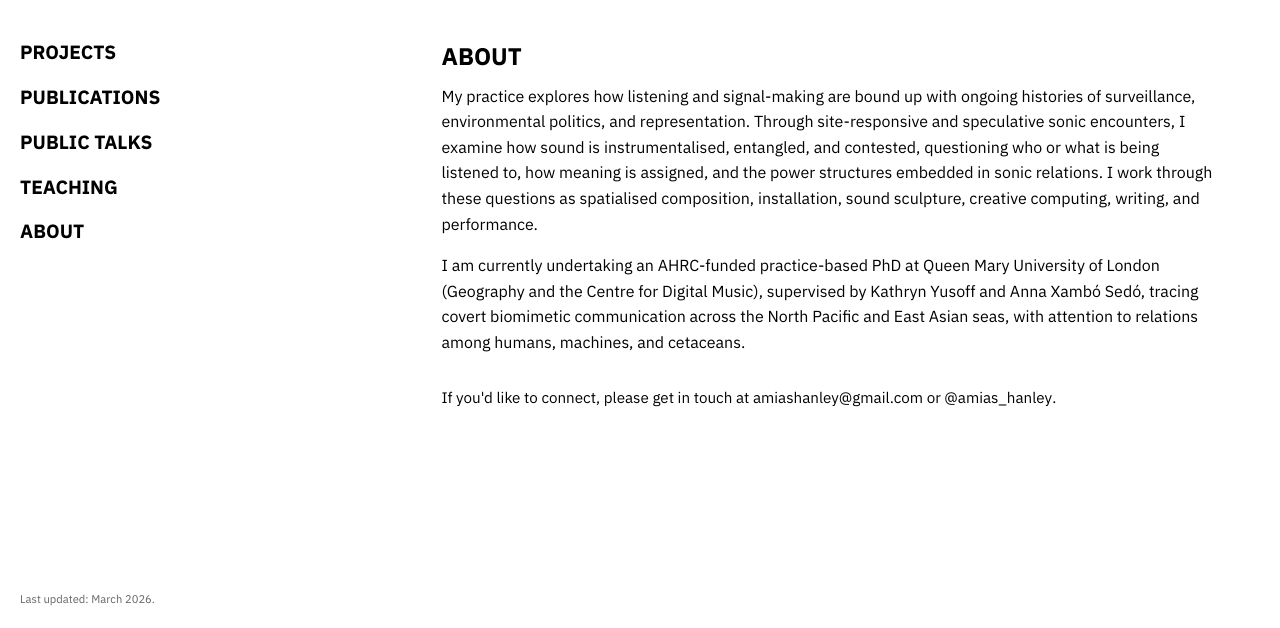
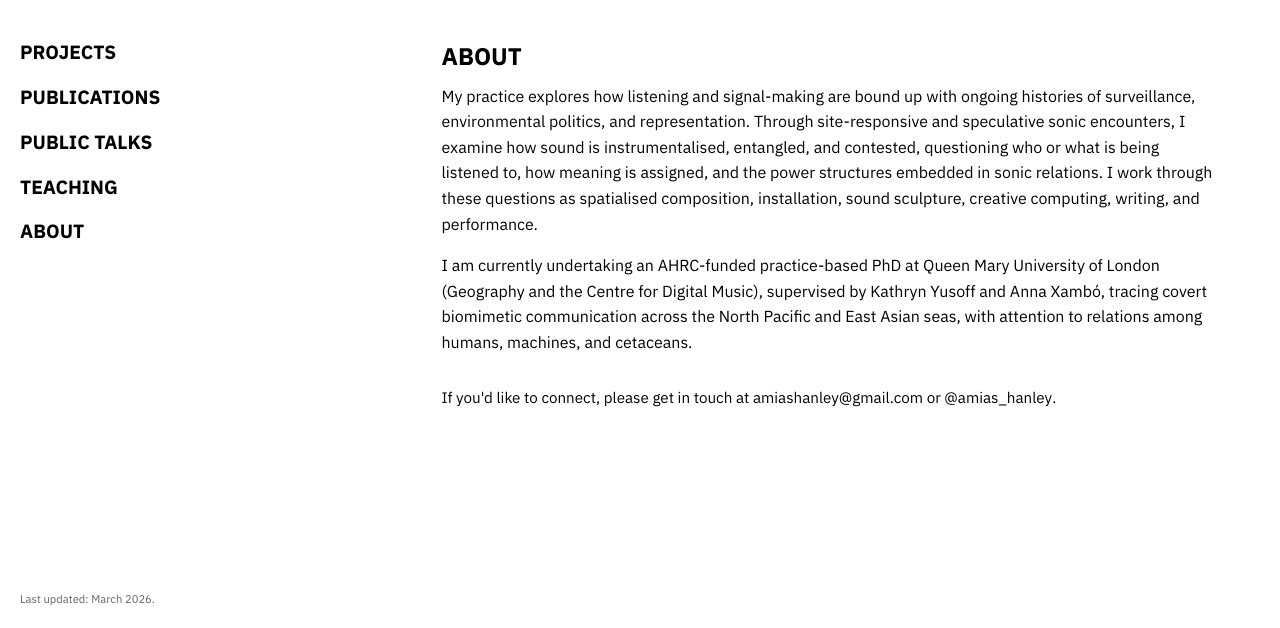
Before and after one commit to amiashanley/amiashanley-website, a plain HTML site: page about/about.html in a window 1280 px wide. Shown: the part 172-800 px from the top of the page. Drawn offline with Linux system fonts and the light colour scheme.

Commit message:
remove sedo from anna's surname in about page

```diff
--- a/about/about.html
+++ b/about/about.html
@@ -68,7 +68,7 @@
                         </p>
                         <p>I am currently undertaking an AHRC-funded practice-based PhD at Queen Mary University of
                             London (Geography and the Centre for Digital Music), supervised by Kathryn Yusoff and Anna
-                            Xambó Sedó, tracing covert biomimetic communication across the North Pacific and East Asian
+                            Xambó, tracing covert biomimetic communication across the North Pacific and East Asian
                             seas, with attention to relations among humans, machines, and cetaceans.</p>
                     </div>
 
```
